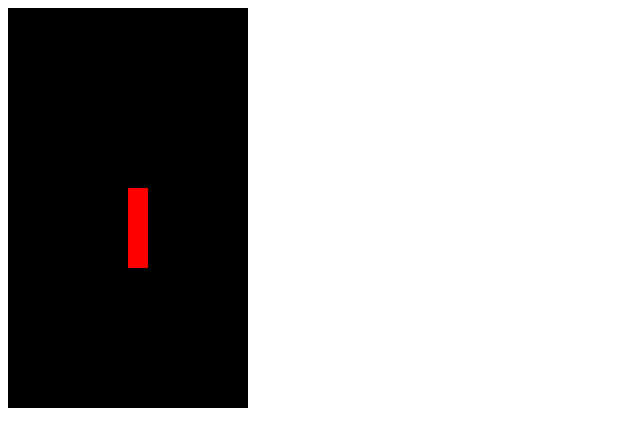
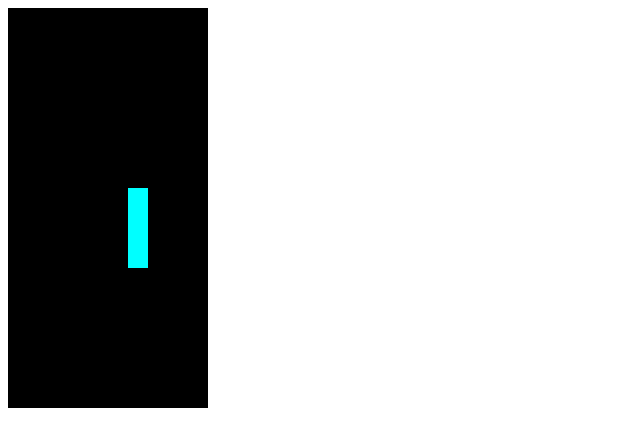
Before and after one commit to Medmed14/tetris-project, a plain HTML site: page index.html in a window 1280 px wide. Shown: the whole page, without its empty margins (0-640 px from the left). Drawn offline with Linux system fonts and the light colour scheme.

Commit message:
functions rotate, colors, collide random pieces, controls done

```diff
--- a/index.html
+++ b/index.html
@@ -7,7 +7,7 @@
     <title>Tetris Game</title>
 </head>
 <body>
-    <canvas id="tetris" width="240" height="400"></canvas>
+    <canvas id="tetris" width="200" height="400"></canvas>
     <script src="tetris.js"></script>
 </body>
 </html>
--- a/tetris.js
+++ b/tetris.js
@@ -77,18 +77,17 @@ function createPiece(type) {
 
 const colors = [
     null,
-    'red',
+    'purple',
+    'yellow',
+    'orange',
     'blue',
     'cyan',
-    'green',
-    'orange',
-    'yellow',
-    'purple'
-
+    'lime',
+    'red',
 ]
 
 //surface de jeu de 12 block de large et 20 block de haut
-const arena = createMatrix(12, 20);
+const arena = createMatrix(10, 20);
 
 //design du tetromino
 function draw() {
@@ -103,7 +102,7 @@ function drawMatrix(matrix, offset) {
     matrix.forEach((row, y) => {
         row.forEach((value, x) => {
             if (value !== 0) {
-                context.fillStyle = 'red';
+                context.fillStyle = colors[value];
                 context.fillRect(x + offset.x,
                                 y + offset.y,
                                 1, 1);
```
